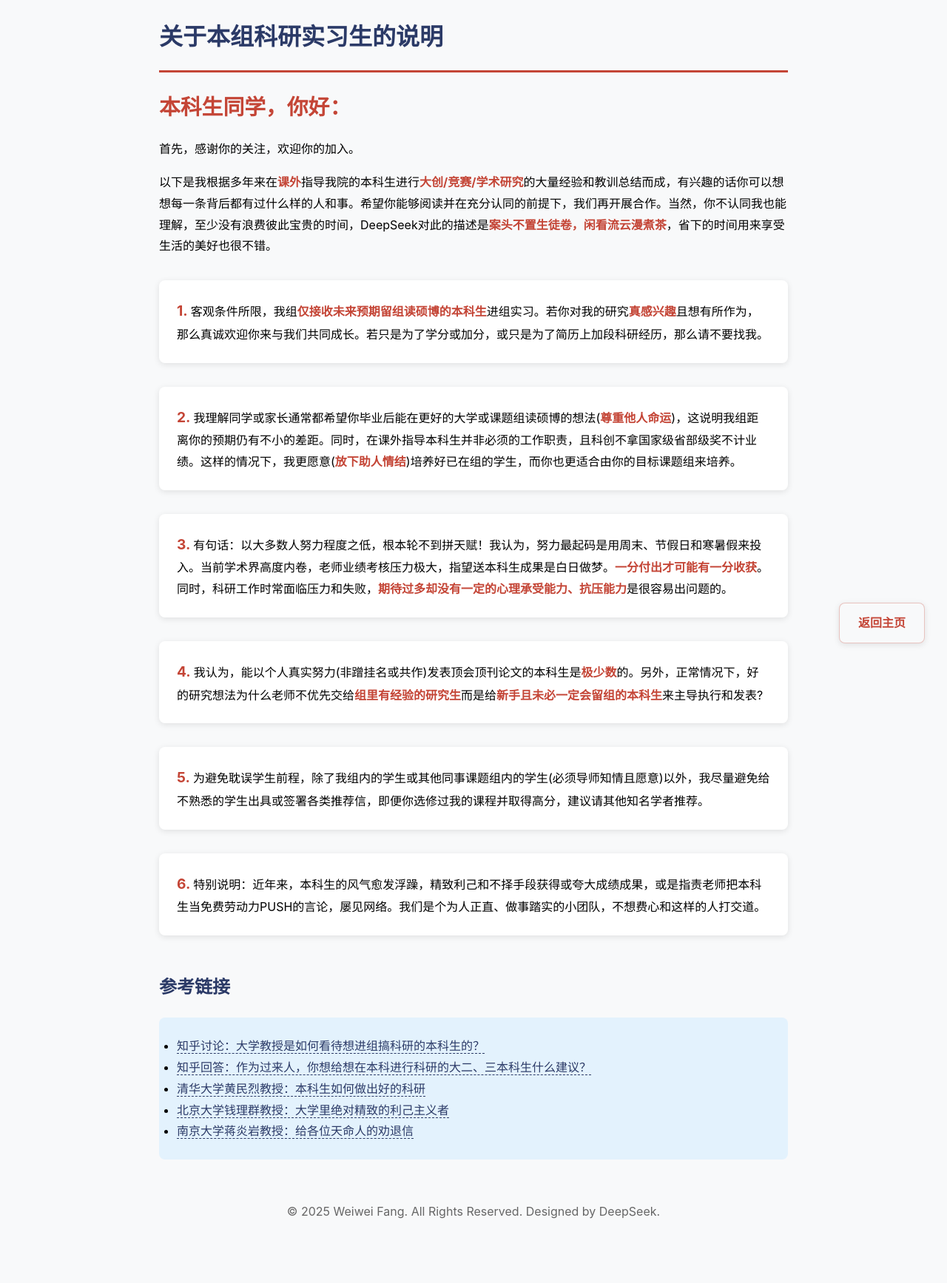
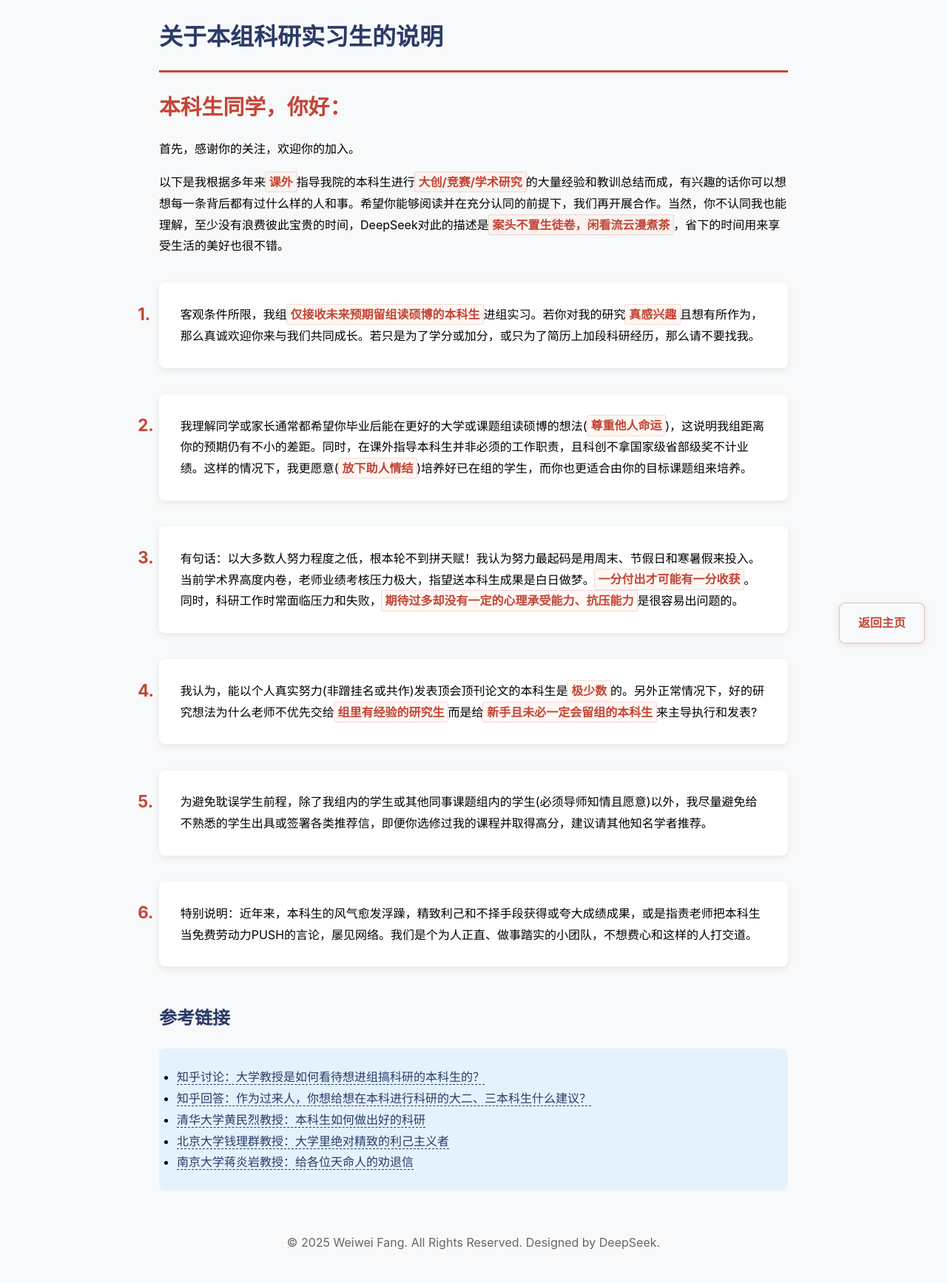
Before and after one commit to fangvv/Homepage, a Jekyll site: the page faq.html, which Jekyll copies as it is, in a window 1280 px wide. Shown: the whole page at 74% size. Built offline with Jekyll 4.4.1, drawn with Linux system fonts in a browser that asks for light colours; comment, search, counter and statistics services are not loaded; before the commit the page ends 1693 px from its top, so only the background shows below that.

Commit message:
update faq

```diff
--- a/faq.html
+++ b/faq.html
@@ -35,26 +35,45 @@
         ol {
             counter-reset: section;
             list-style: none;
-            padding-left: 0
+            padding-left: 0;
         }
         ol li {
-            margin: 2rem 0;
+            margin: 2.2rem 0;
             counter-increment: section;
-            padding: 1.5rem;
+            padding: 1.8rem;
             background: white;
             border-radius: 8px;
-            box-shadow: 0 2px 8px rgba(0,0,0,0.1)
+            box-shadow: 0 3px 10px rgba(0,0,0,0.08);
+            transition: transform 0.2s, box-shadow 0.2s;
+            position: relative;
+        }
+        ol li:hover {
+            transform: translateY(-3px);
+            box-shadow: 0 5px 15px rgba(0,0,0,0.12);
         }
         ol li::before {
-            content: counter(section)". ";
+            content: counter(section)".";
             color: var(--accent);
             font-weight: 700;
-            font-size: 1.2em
+            font-size: 1.4rem;
+            position: absolute;
+            left: -1.8rem;
+            top: 1.4rem;
         }
         strong {
-            color: var(--accent);
-            font-weight: 700
-        }
+    color: var(--accent);
+    font-weight: 700;
+    background: rgba(255,228,214,0.3);
+    padding: 0.2em 0.3em;
+    border-radius: 2px;
+    box-shadow: 0 0 0 1px rgba(196,69,54,0.2);
+    transition: all 0.2s;
+}
+strong:hover {
+    background: rgba(255,228,214,0.5);
+    box-shadow: 0 0 0 1px var(--accent);
+    transform: translateY(-1px);
+}
         a {
             color: var(--primary);
             text-decoration: none;
@@ -72,16 +91,16 @@
     <p><span class="greeting">本科生同学，你好：</span>
 
     首先，感谢你的关注，欢迎你的加入。</p>
-   <p>以下是我根据多年来在<strong>课外</strong>指导我院的本科生进行<strong>大创/竞赛/学术研究</strong>的大量经验和教训总结而成，有兴趣的话你可以想想每一条背后都有过什么样的人和事。希望你能够阅读并在充分认同的前提下，我们再开展合作。当然，你不认同我也能理解，至少没有浪费彼此宝贵的时间，DeepSeek对此的描述是<strong>案头不置生徒卷，闲看流云漫煮茶</strong>，省下的时间用来享受生活的美好也很不错。</p>
+   <p>以下是我根据多年来<strong>课外</strong>指导我院的本科生进行<strong>大创/竞赛/学术研究</strong>的大量经验和教训总结而成，有兴趣的话你可以想想每一条背后都有过什么样的人和事。希望你能够阅读并在充分认同的前提下，我们再开展合作。当然，你不认同我也能理解，至少没有浪费彼此宝贵的时间，DeepSeek对此的描述是<strong>案头不置生徒卷，闲看流云漫煮茶</strong>，省下的时间用来享受生活的美好也很不错。</p>
 
     <ol>
-<li>客观条件所限，我组<strong>仅接收未来预期留组读硕博的本科生</strong>进组实习。若你对我的研究<strong>真感兴趣</strong>且想有所作为，那么真诚欢迎你来与我们共同成长。若只是为了学分或加分，或只是为了简历上加段科研经历，那么请不要找我。</li>
+<li>客观条件所限，我组<strong>仅接收未来预期留组读硕博的本科生</strong>进组实习。若你对我的研究<strong>真感兴趣</strong>且想有所作为，那么真诚欢迎你来与我们共同成长。若只是为了学分或加分，或只为了简历上加段科研经历，那么请不要找我。</li>
 
 <li>我理解同学或家长通常都希望你毕业后能在更好的大学或课题组读硕博的想法(<strong>尊重他人命运</strong>)，这说明我组距离你的预期仍有不小的差距。同时，在课外指导本科生并非必须的工作职责，且科创不拿国家级省部级奖不计业绩。这样的情况下，我更愿意(<strong>放下助人情结</strong>)培养好已在组的学生，而你也更适合由你的目标课题组来培养。</li>
 
-<li>有句话：以大多数人努力程度之低，根本轮不到拼天赋！我认为，努力最起码是用周末、节假日和寒暑假来投入。当前学术界高度内卷，老师业绩考核压力极大，指望送本科生成果是白日做梦。<strong>一分付出才可能有一分收获</strong>。同时，科研工作时常面临压力和失败，<strong>期待过多却没有一定的心理承受能力、抗压能力</strong>是很容易出问题的。</li>
+<li>有句话：以大多数人努力程度之低，根本轮不到拼天赋！我认为努力最起码是用周末、节假日和寒暑假来投入。当前学术界高度内卷，老师业绩考核压力极大，指望送本科生成果是白日做梦。<strong>一分付出才可能有一分收获</strong>。同时，科研工作时常面临压力和失败，<strong>期待过多却没有一定的心理承受能力、抗压能力</strong>是很容易出问题的。</li>
 
-<li>我认为，能以个人真实努力(非蹭挂名或共作)发表顶会顶刊论文的本科生是<strong>极少数</strong>的。另外，正常情况下，好的研究想法为什么老师不优先交给<strong>组里有经验的研究生</strong>而是给<strong>新手且未必一定会留组的本科生</strong>来主导执行和发表?</li>
+<li>我认为，能以个人真实努力(非蹭挂名或共作)发表顶会顶刊论文的本科生是<strong>极少数</strong>的。另外正常情况下，好的研究想法为什么老师不优先交给<strong>组里有经验的研究生</strong>而是给<strong>新手且未必一定会留组的本科生</strong>来主导执行和发表?</li>
 
 <li>为避免耽误学生前程，除了我组内的学生或其他同事课题组内的学生(必须导师知情且愿意)以外，我尽量避免给不熟悉的学生出具或签署各类推荐信，即便你选修过我的课程并取得高分，建议请其他知名学者推荐。</li>
 
```
